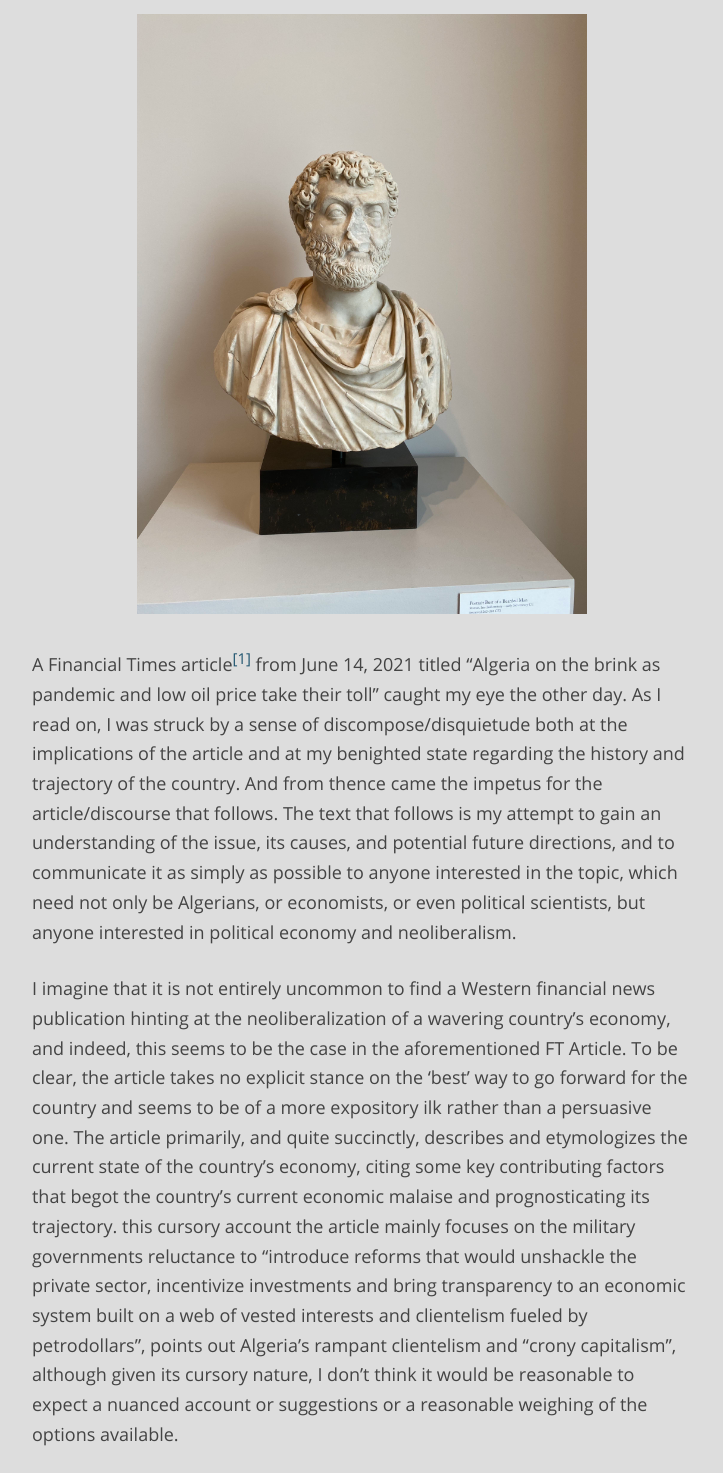
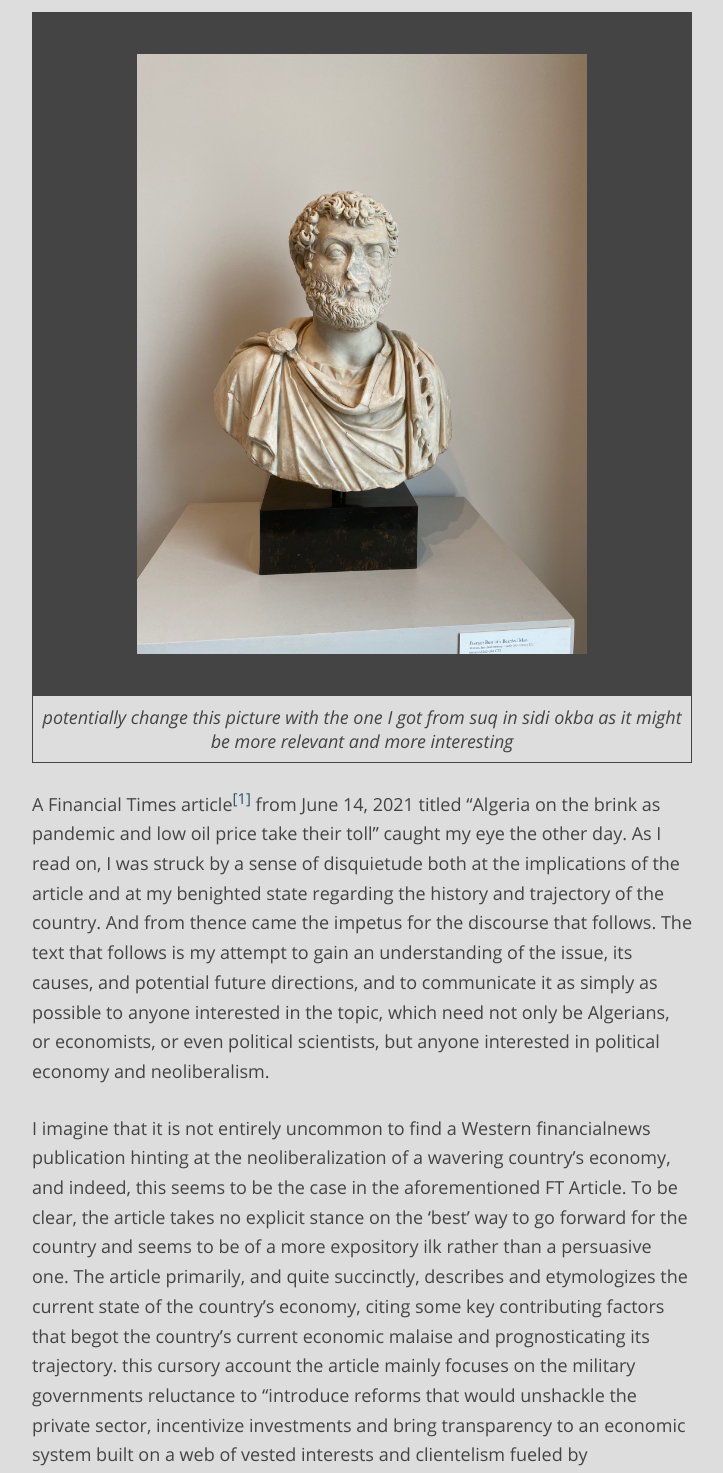
Before and after one commit to RamiBenchouia1/ramibenchouia1.github.io, a plain HTML site: page posts/exordium/index.html in a window 1280 px wide. Shown: the part 473-1946 px from the top of the page, without its empty margins (278-1001 px from the left). Drawn offline with Linux system fonts and the light colour scheme; files whose address does not match are found by name.

Commit message:
minor adjustments (grammatical and code-related) to first post, still has work to be done...

```diff
--- a/index.xml
+++ b/index.xml
@@ -13,7 +13,7 @@
         <pubDate>Wed, 30 Jun 2021 17:45:50 -0500</pubDate>
 
         <guid>https://ramibenchouia1.github.io/posts/exordium/</guid>
-        <description>Exordium  A Financial Times article1 from June 14, 2021 titled “Algeria on the brink as pandemic and low oil price take their toll” caught my eye the other day. As I read on, I was struck by a sense of discompose/disquietude both at the implications of the article and at my benighted state regarding the history and trajectory of the country. And from thence came the impetus for the article/discourse that follows.</description>
+        <description>Exordium         potentially change this picture with the one I got from suq in sidi okba as it might be more relevant and more interesting    A Financial Times article1 from June 14, 2021 titled “Algeria on the brink as pandemic and low oil price take their toll” caught my eye the other day. As I read on, I was struck by a sense of disquietude both at the implications of the article and at my benighted state regarding the history and trajectory of the country.</description>
       </item>
 
   </channel>
--- a/posts/exordium/index.html
+++ b/posts/exordium/index.html
@@ -130,7 +130,7 @@
       "inLanguage": "en",
       "datePublished": "2021-06-30",
       "dateModified": "2021-06-30",
-      "wordCount" : "388",
+      "wordCount" : "401",
       "publisher": {
         "@type": "Person",
         "name": ""
@@ -496,7 +496,10 @@ document.addEventListener('DOMContentLoaded', function () {
 
   <h1 id="exordium">Exordium</h1>
 
-<p>
+<section class="scroll" tabindex="0"> <table>
+<thead>
+<tr>
+<th style="text-align:center">
 
 
 
@@ -516,16 +519,31 @@ document.addEventListener('DOMContentLoaded', function () {
     <img
 
       loading="lazy"
-      src="/greek_bust.jpg"
+      src="/posts/greek_bust.jpg"
       alt="image alt text"
     />
 
 
 
-</p>
-<p>A Financial Times article<sup id="fnref:1"><a href="#fn:1" class="footnote-ref" title="See footnotes." role="doc-noteref">1</a></sup> from June 14, 2021 titled “Algeria on the brink as pandemic and low oil price take their toll” caught my eye the other day. As I read on, I was struck by a sense of discompose/disquietude both at the implications of the article and at my benighted state regarding the history and trajectory of the country. And from thence came the impetus for the article/discourse that follows. The text that follows is my attempt to gain an understanding of the issue, its causes, and potential future directions, and to communicate it as simply as possible to anyone interested in the topic, which need not only be Algerians, or economists, or even political scientists, but anyone interested in political economy and neoliberalism.</p>
-<p>I imagine that it is not entirely uncommon to find a Western financial news publication hinting at the neoliberalization of a wavering country’s economy, and indeed, this seems to be the case in the aforementioned FT Article. To be clear, the article takes no explicit stance on the ‘best’ way to go forward for the country and seems to be of a more expository ilk rather than a persuasive one. The article primarily, and quite succinctly, describes and etymologizes the current state of the country’s economy, citing some key contributing factors that begot the country&rsquo;s current economic malaise and prognosticating its trajectory. this cursory account the article mainly focuses on the military governments reluctance to “introduce reforms that would unshackle the private sector, incentivize investments and bring transparency to an economic system built on a web of vested interests and clientelism fueled by petrodollars”, points out Algeria’s rampant clientelism and “crony capitalism”, although given its cursory nature, I don’t think it would be reasonable to expect a nuanced account or suggestions or a reasonable weighing of the options available.</p>
-<p>While I don’t take a stance on whether or not neoliberalization is the best option, I do however think that the article trivializes the situation and does not do much in the way of offering a nuanced or realistic approach to solving Algeria’s article (of course why would it, though, not like FT cares much). But before that discussion can be had, one must first acquaint oneself with the arduous task of demarcating the aforementioned woes.</p>
+</th>
+</tr>
+</thead>
+<tbody>
+<tr>
+<td style="text-align:center"><em>potentially change this picture with the one I got from suq in sidi okba as it might be more relevant and more interesting</em></td>
+</tr>
+</tbody>
+</table> </section>
+<p>A Financial Times article<sup id="fnref:1"><a href="#fn:1" class="footnote-ref" title="See footnotes." role="doc-noteref">1</a></sup> from June 14, 2021 titled “Algeria on the brink as pandemic and low oil price take their toll” caught my eye the other day. As I read on, I was struck by a sense of disquietude both at the implications of the article and at my benighted state regarding the history and trajectory of the country. And from thence came the impetus for the discourse that follows. The text that follows is my attempt to gain an understanding of the issue, its causes, and potential future directions, and to communicate it as simply as possible to anyone interested in the topic, which need not only be Algerians, or economists, or even political scientists, but anyone interested in political economy and neoliberalism.</p>
+<p>I imagine that it is not entirely uncommon to find a Western financialnews publication hinting at the neoliberalization of a wavering country’s economy, and indeed, this seems to be the case in the aforementioned FT Article. To be clear, the article takes no explicit stance on the ‘best’ way to go forward for the country and seems to be of a more expository ilk rather than a persuasive one. The article primarily, and quite succinctly, describes and etymologizes the current state of the country’s economy, citing some key contributing factors that begot the country&rsquo;s current economic malaise and prognosticating its trajectory. this cursory account the article mainly focuses on the military governments reluctance to “introduce reforms that would unshackle the private sector, incentivize investments and bring transparency to an economic system built on a web of vested interests and clientelism fueled by petrodollars”, points out Algeria’s rampant clientelism and “crony capitalism”, although given its cursory nature, I don’t think it would be reasonable to expect a nuanced account or suggestions or a reasonable weighing of the options available.</p>
+<p>While I don’t take a stance on whether or not neoliberalization is the best option, I do however think that the article trivializes the situation and does not do much in the way of offering a nuanced or realistic approach to solving Algeria’s economic woes. But before that discussion can be had, one must first acquaint oneself with the arduous task of demarcating these woes.</p>
+
+
+
+
+
+  <h1 id="section-2">Section 2</h1>
+
 <p>&hellip; To be continued &hellip;</p>
 <section class="footnotes" role="doc-endnotes"><h2>References</h2>
 <hr>
--- a/posts/index.xml
+++ b/posts/index.xml
@@ -13,7 +13,7 @@
         <pubDate>Wed, 30 Jun 2021 17:45:50 -0500</pubDate>
 
         <guid>https://ramibenchouia1.github.io/posts/exordium/</guid>
-        <description>Exordium  A Financial Times article1 from June 14, 2021 titled “Algeria on the brink as pandemic and low oil price take their toll” caught my eye the other day. As I read on, I was struck by a sense of discompose/disquietude both at the implications of the article and at my benighted state regarding the history and trajectory of the country. And from thence came the impetus for the article/discourse that follows.</description>
+        <description>Exordium         potentially change this picture with the one I got from suq in sidi okba as it might be more relevant and more interesting    A Financial Times article1 from June 14, 2021 titled “Algeria on the brink as pandemic and low oil price take their toll” caught my eye the other day. As I read on, I was struck by a sense of disquietude both at the implications of the article and at my benighted state regarding the history and trajectory of the country.</description>
       </item>
 
   </channel>
```
Also changed, not shown: posts/greek_bust.jpg (added).
